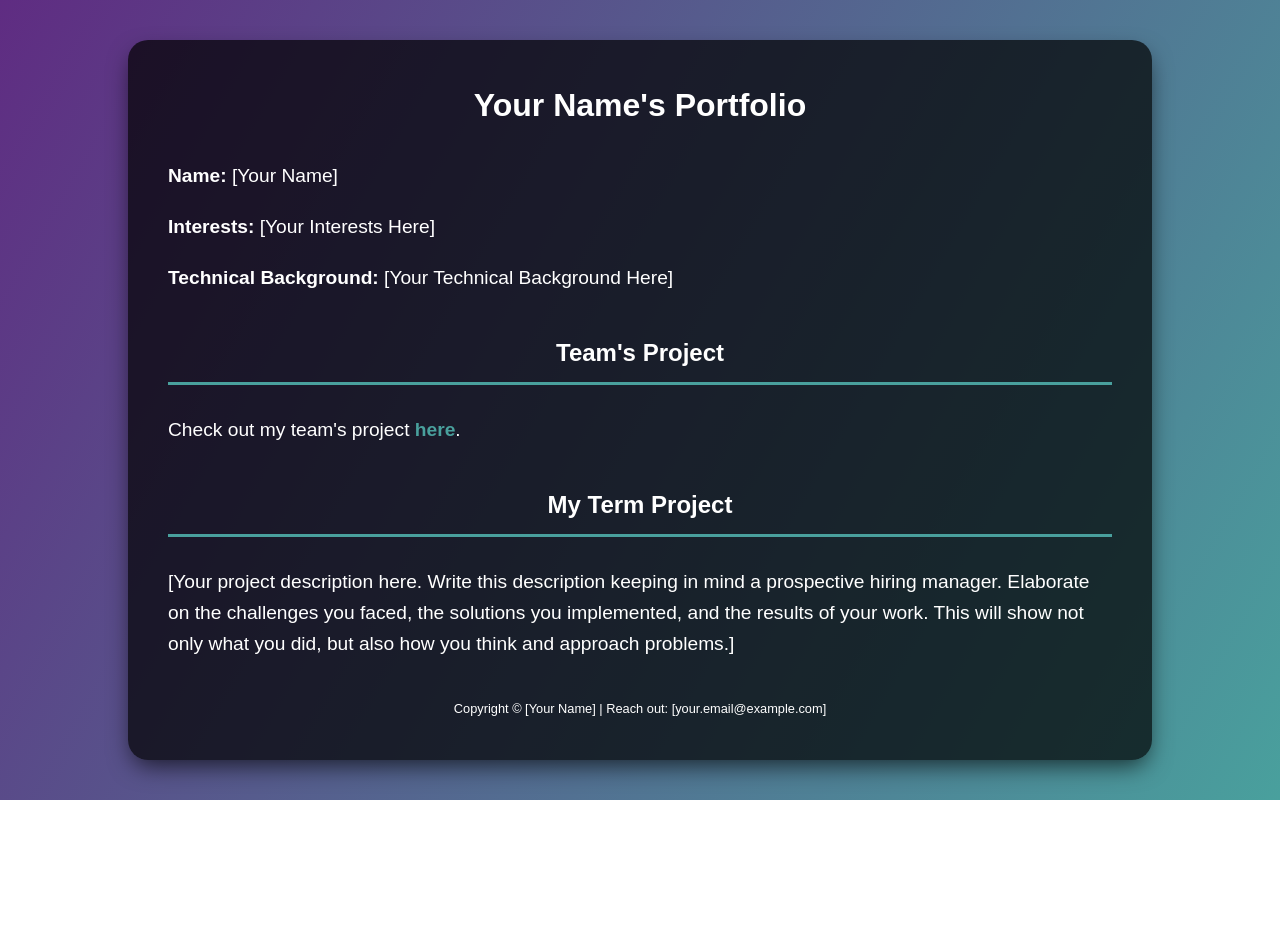
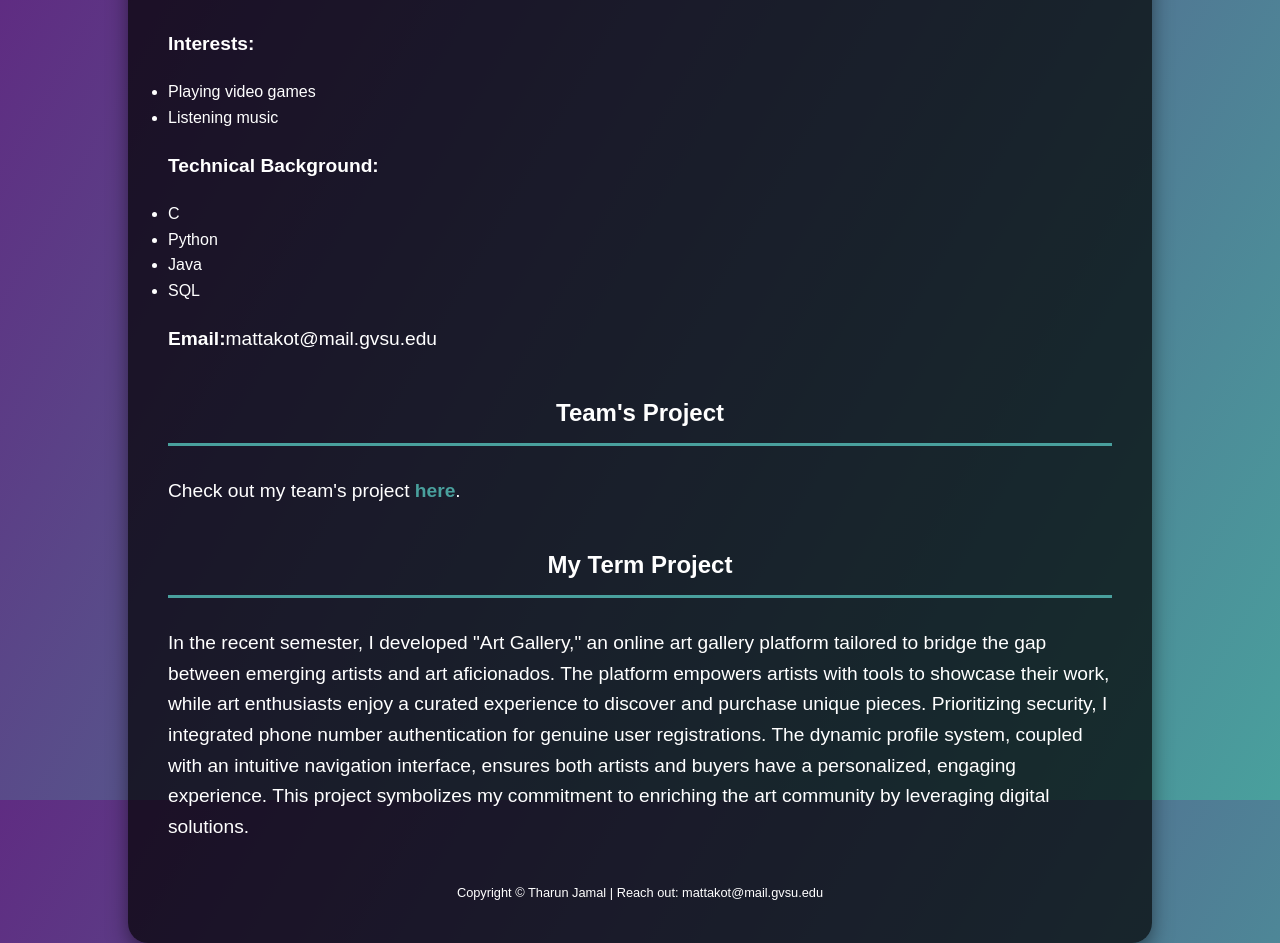
Before and after one commit to yaswanthsai5319/yaswanthsai5319.github.io, a plain HTML site: page index.html in a window 1280 px wide. Before the commit the page ends 800 px from the top, so only its background shows below. Drawn offline with Linux system fonts and the light colour scheme.

Commit message:
Update index.html

```diff
--- a/index.html
+++ b/index.html
@@ -4,19 +4,40 @@
 <head>
     <meta charset="UTF-8">
     <meta name="viewport" content="width=device-width, initial-scale=1.0">
-    <title>Your Name's Portfolio</title>
+    <title>Tharun's Portfolio</title>
     <link rel="stylesheet" href="styles.css">
 </head>
 
 <body>
     <div class="container">
-        <h1>Your Name's Portfolio</h1>
+        <h1>Tharun's Portfolio</h1>
 
         <!-- Personal Info from HW2 -->
         <section class="personal-info">
-            <p><strong>Name:</strong> [Your Name]</p>
-            <p><strong>Interests:</strong> [Your Interests Here]</p>
-            <p><strong>Technical Background:</strong> [Your Technical Background Here]</p>
+            <p><strong>Name:</strong> Tharun Jamal</p>
+            <p><strong>Interests:</strong>
+            <ul>
+                <li>Playing video games</li>
+                <li>Listening music</li>
+            </ul>
+            </p>
+            <p><strong>Technical Background:</strong>
+            <ul>
+                <li>
+                    C
+                </li>
+                <li>
+                    Python
+                </li>
+                <li>
+                    Java
+                </li>
+                <li>
+                    SQL
+                </li>
+            </ul>
+            </p>
+            <p><strong>Email:</strong>mattakot@mail.gvsu.edu</p>
         </section>
 
         <!-- Link to Team's GitHub Page -->
@@ -29,12 +50,12 @@
         <section class="term-project">
             <h2>My Term Project</h2>
             <p>
-                [Your project description here. Write this description keeping in mind a prospective hiring manager. Elaborate on the challenges you faced, the solutions you implemented, and the results of your work. This will show not only what you did, but also how you think and approach problems.]
+            In the recent semester, I developed "Art Gallery," an online art gallery platform tailored to bridge the gap between emerging artists and art aficionados. The platform empowers artists with tools to showcase their work, while art enthusiasts enjoy a curated experience to discover and purchase unique pieces. Prioritizing security, I integrated phone number authentication for genuine user registrations. The dynamic profile system, coupled with an intuitive navigation interface, ensures both artists and buyers have a personalized, engaging experience. This project symbolizes my commitment to enriching the art community by leveraging digital solutions.
             </p>
         </section>
 
         <footer>
-            Copyright © [Your Name] | Reach out: [your.email@example.com]
+            Copyright © Tharun Jamal | Reach out: mattakot@mail.gvsu.edu
         </footer>
     </div>
 </body>
```
